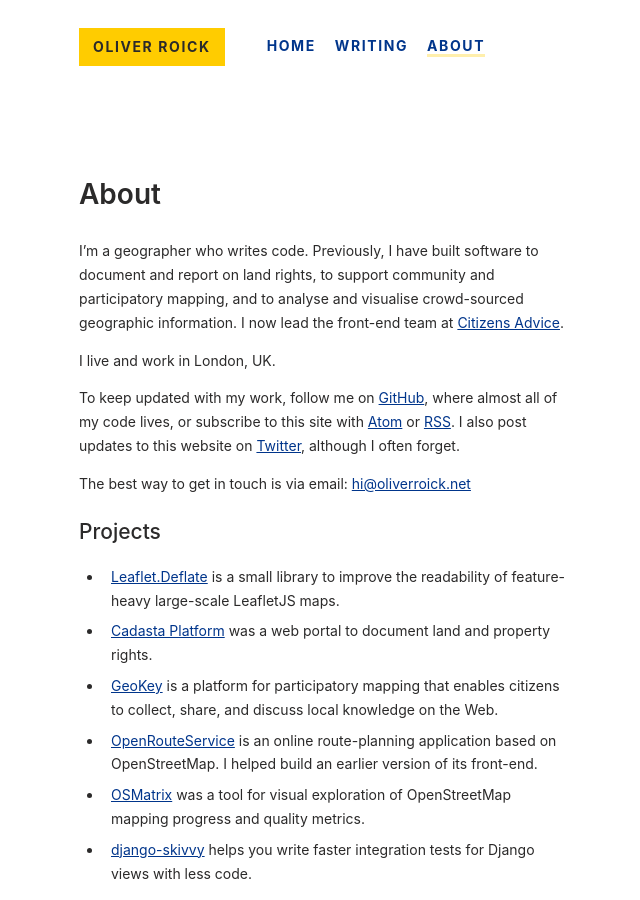
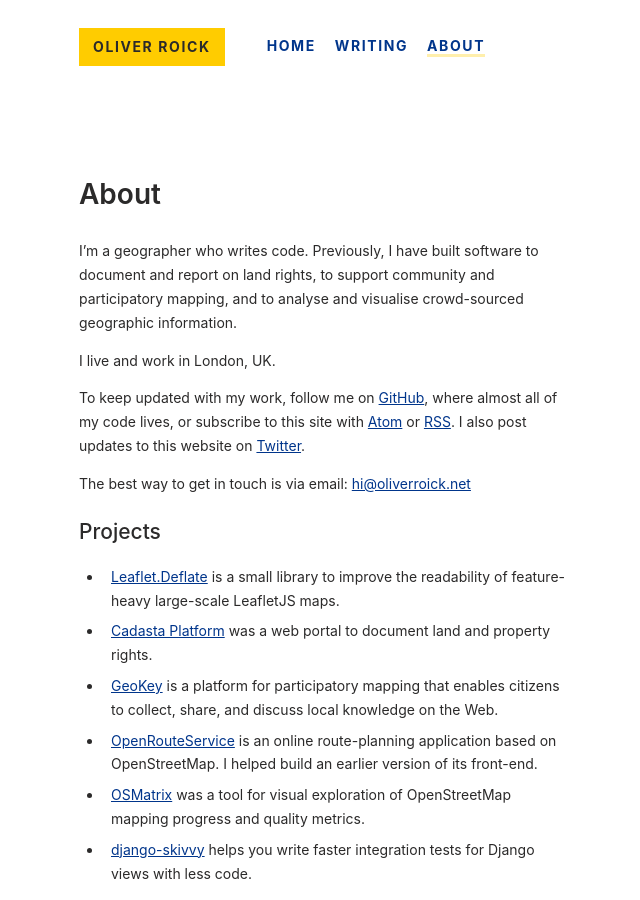
Before and after one commit to oliverroick/oliverroick.net, a Jekyll site: the page built from src/about.md, in a window 1280 px wide and 900 px high. Shown: the whole window, without its empty margins (316-956 px from the left). Built offline with Jekyll 4.4.1, drawn with Linux system fonts in a browser that asks for light colours.

Commit message:
about: Not working at CA

```diff
--- a/src/about.md
+++ b/src/about.md
@@ -6,11 +6,11 @@
 
 # About {#about-h1}
 
-I'm a geographer who writes code. Previously, I have built software to document and report on land rights, to support community and participatory mapping, and to analyse and visualise crowd-sourced geographic information. I now lead the front-end team at [Citizens Advice](https://www.citizensadvice.org.uk/).
+I'm a geographer who writes code. Previously, I have built software to document and report on land rights, to support community and participatory mapping, and to analyse and visualise crowd-sourced geographic information.
 
 I live and work in London, UK.
 
-To keep updated with my work, follow me on [GitHub](https://github.com/oliverroick), where almost all of my code lives, or subscribe to this site with [Atom](/atom.xml) or [RSS](/rss.xml). I also post updates to this website on [Twitter](https://twitter.com/oliverroick), although I often forget.
+To keep updated with my work, follow me on [GitHub](https://github.com/oliverroick), where almost all of my code lives, or subscribe to this site with [Atom](/atom.xml) or [RSS](/rss.xml). I also post updates to this website on [Twitter](https://twitter.com/oliverroick).
 
 The best way to get in touch is via email: <a href="mailto:hi@oliverroick.net">hi@oliverroick.net</a>
 
```
